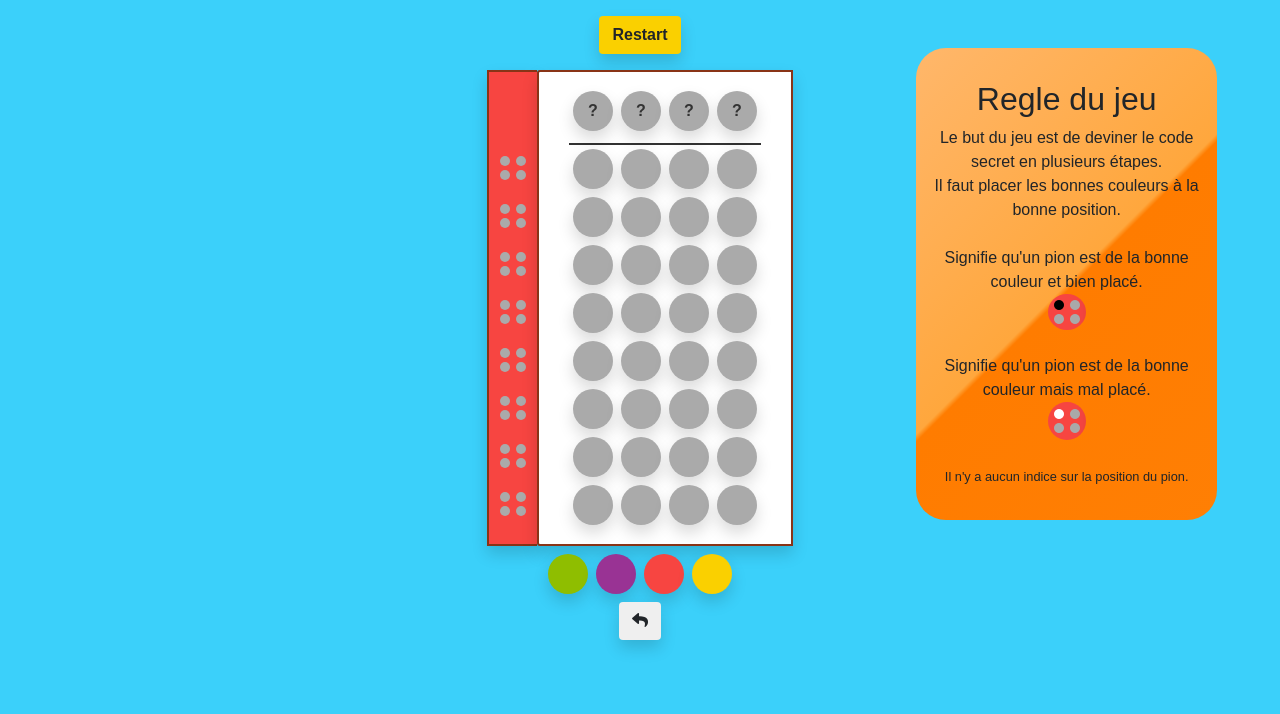
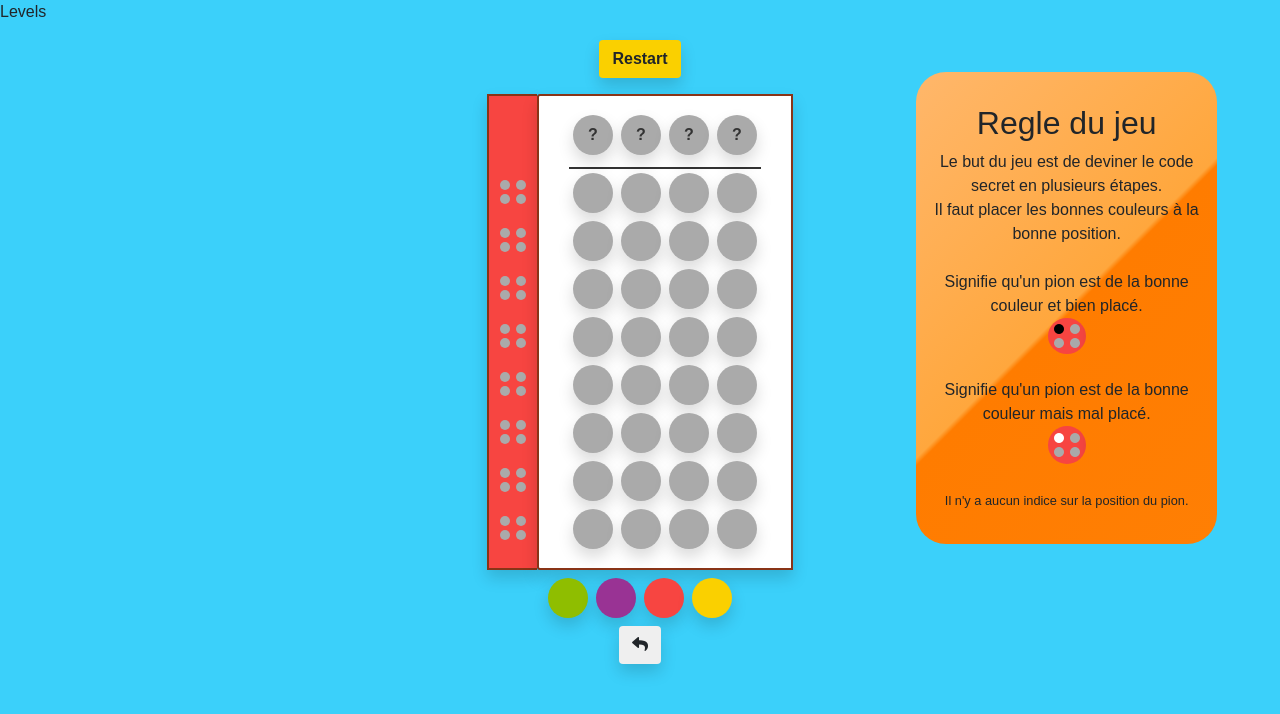
Before and after one commit to TeddyCouaillier/mastermind, a PHP site: page / in a window 1280 px wide. Shown: the top 714 px of the page. Run offline with PHP 8.4, Linux system fonts and the light colour scheme; some libraries are stand-ins or nearby versions.

Commit message:
Init levels

```diff
--- a/index.php
+++ b/index.php
@@ -24,7 +24,8 @@
 </head>
 
 <body>
-    <div class="row mx-auto">
+    <div id="levels">Levels</div>
+    <div class="row mx-auto" id="main">
         <div class="col-lg-4"></div>
         <div class="col">
             <div class="text-center">
```
